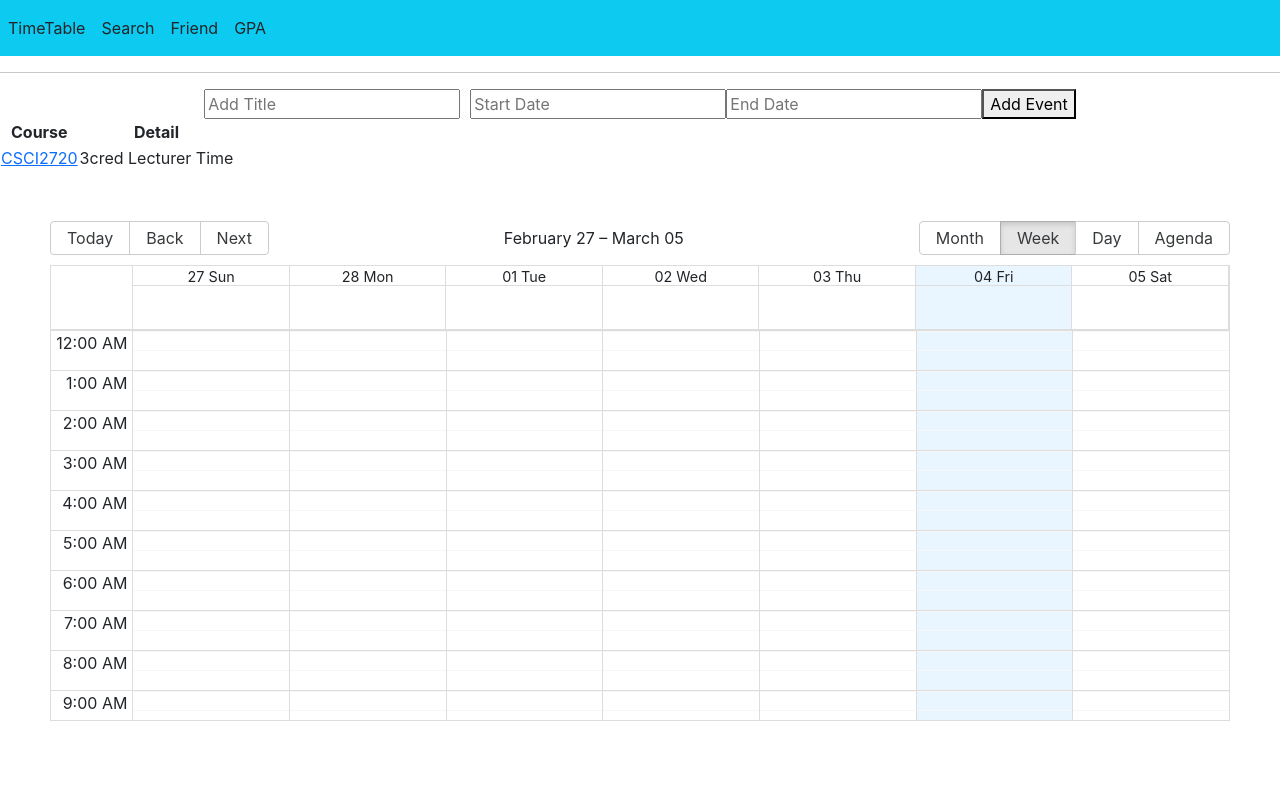
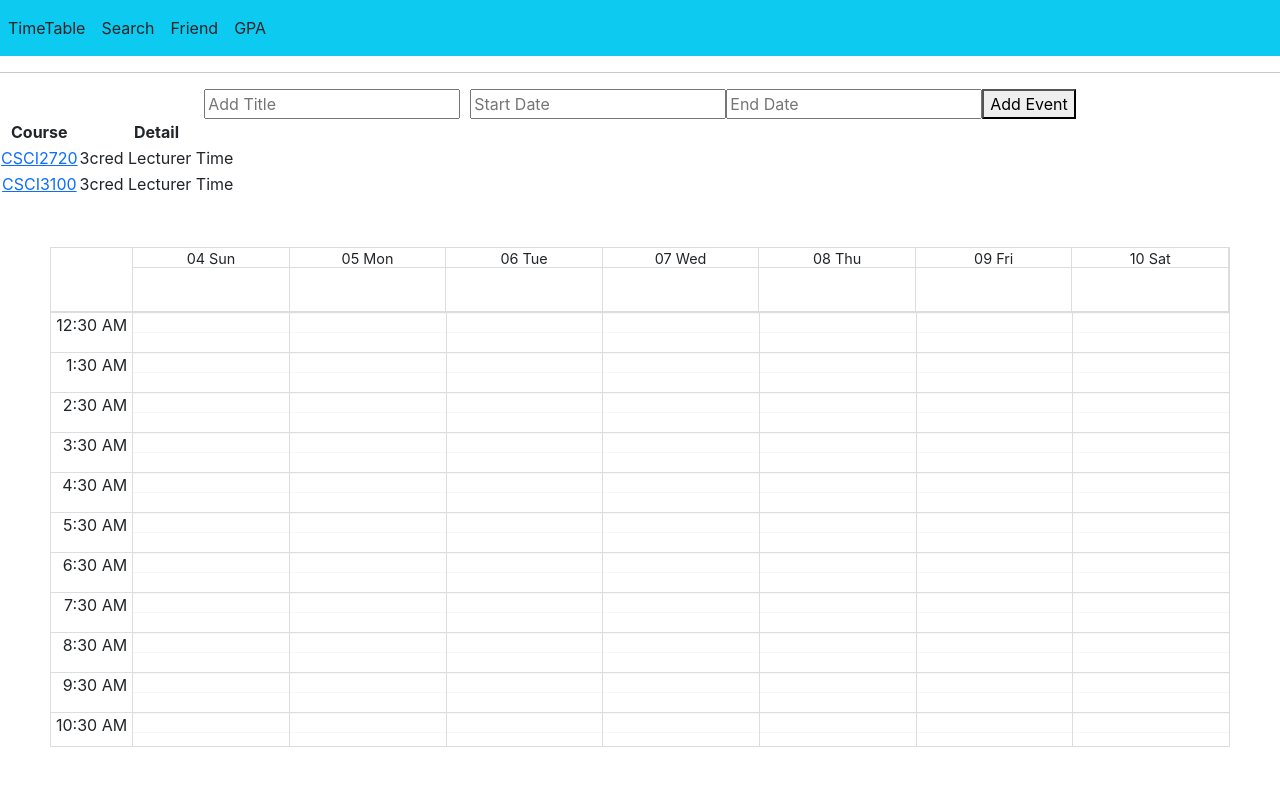
Before and after one commit to sunnyny-hk/CSCI3100, a React (Create React App) app in the folder CUTime/: page / in a window 1280 px wide. Shown: the top 786 px of the page. Built offline with nearby package versions, Linux system fonts and the light colour scheme.

Commit message:
update timetable

```diff
--- a/CUTime/src/timetableComp.js
+++ b/CUTime/src/timetableComp.js
@@ -1,58 +1,82 @@
-import format from "date-fns/format";
-import getDay from "date-fns/getDay";
-import parse from "date-fns/parse";
-import startOfWeek from "date-fns/startOfWeek";
-import React, { useState, forwardRef } from "react";
-import { Calendar, dateFnsLocalizer, Views } from "react-big-calendar";
+import React, { useState, forwardRef, useCallback } from "react";
+import { Calendar, momentLocalizer , Views } from "react-big-calendar";
 import "react-big-calendar/lib/css/react-big-calendar.css";
 import DatePicker from "react-datepicker";
 import "react-datepicker/dist/react-datepicker.css";
+import moment from 'moment'
 
 
+  const localizer = momentLocalizer(moment);
 
-const locales = {
-    "en-US": require("date-fns/locale/en-US")
+  const defaultView = Views.WEEK;
+  const defaultStartTime = new Date("2022-09-04T08:30:00+08:00");
+  const defaultEndTime = new Date("2022-09-15T20:00:00+08:00");
+  const defaultDate = new Date("2022-09-05")
+  const defaultStep = 30
+
+
+  const color = ['AntiqueWhite','Aqua','Beige','CadetBlue','FloralWhite','HotPink']
+  //TODO: Import data from database
+  const events = []
+
+  const CSCI2720 =
+  {
+    title: "CSCI2720",
+    start: new Date("2022-09-05T12:00:00+08:00"),
+    end: new Date("2022-09-05T16:00:00+08:00"),
+    name: "CSCI2720: Building Web Application",
+    venue: "UCC206",
+    lecturer: "Prof xxx",
+    class:"T02",
+    atr: 1
   }
 
-  const localizer = dateFnsLocalizer({
-    format,
-    parse,
-    startOfWeek,
-    getDay,
-    locales
-  })
 
-  const defaultView = Views.WEEK
-
-  //TODO: Import data from database
-  const events = [
-    {
-      title: "Example",
-      start: new Date("2022-02-01T12:00:00+08:00"),
-      end: new Date("2022-02-01T16:00:00+08:00")
-    },
-    {
-      title: "Example2",
-      start: new Date("2022-02-02T13:00:00+08:00"),
-      end: new Date("2022-02-02T14:00:00+08:00")
-    }
-  ]
-
-  const exampleEvent =
+  const CSCI3100 =
   {
-    title: "NewExample",
-    start: new Date(2022, 2, 1),
-    end: new Date(2022, 2, 1)
+    title: "CSCI3100",
+    start: new Date("2022-09-06T12:00:00+08:00"),
+    end: new Date("2022-09-06T16:00:00+08:00"),
+    name: "CSCI2720: Building Web Application",
+    venue: "UCC206",
+    lecturer: "Prof xxx",
+    class:"T02",
+    atr: 2
   }
 
+function CustomToolbar(){
+  return <span></span>
+}
+
 function TimeTable (props) {
-    const [newEvent, setNewEvent] = useState({ title: "", start: "", end: "" });
+    const [newEvent, setNewEvent] = useState({ title: "", start: "", end: "" , name:"", venue:"", lecturer:"",class:"",color:""});
     const [allEvents, setAllEvents] = useState(events);
+
+    const handleSelectEvent =   useCallback((e) => window.alert(`Name: ${e.name}\nVenue: ${e.venue}\nLecturer: ${e.lecturer}\nClass: ${e.class}`),[])
+
+    const onDoubleClickEvent = useCallback((e)=>window.alert('hello'),[])
+    // function onDoubleClickEvent(event){
+    //   window.alert("hello")
+    //   const idx = allEvents.indexOf(event)
+    //   setAllEvents(allEvents.filter((ele,index)=>{return index!==idx}))
+    // }
+
+    function eventPropGetter(event) {
+      var style = {
+        backgroundColor:color[event.atr],
+        color:'black'
+      }
+
+      return {style:style}
+    }
+
 
     function handleAddEvent(eve) {
       console.log("pass through handleAddEvent Fn");
       setAllEvents([...allEvents, eve]);
     }
+
+
 
 
     return (<>
@@ -76,15 +100,25 @@ function TimeTable (props) {
                 </thead>
                 <tbody>
                     <tr>
-                        <td><a href='#' onClick={() => handleAddEvent(exampleEvent)}>CSCI2720</a></td>
+                        <td><a href='#' onClick={() => handleAddEvent(CSCI2720)}>CSCI2720</a></td>
+                        <td>3cred Lecturer Time</td>
+
+                    </tr>
+                    <tr>
+                        <td><a href='#' onClick={() => handleAddEvent(CSCI3100)}>CSCI3100</a></td>
                         <td>3cred Lecturer Time</td>
                     </tr>
                 </tbody>
             </table>
         </div>
 
-        <Calendar localizer={localizer} events={allEvents} startAccessor="start" endAccessor="end" defaultView={defaultView} style={{ height: 500, margin: "50px" }} />
+        <Calendar localizer={localizer} events={allEvents} defaultView={defaultView} defaultDate={defaultDate} style={{ height: 500, margin: "50px"}}
+        views={{week: true}}  components={{toolbar:CustomToolbar}} min={defaultStartTime} max={defaultEndTime} step={defaultStep} timeslots={2} onSelectEvent={handleSelectEvent} onDoubleClickEvent={onDoubleClickEvent}
+        eventPropGetter={event=>eventPropGetter(event)}/>
     </>);
 }
 
+
+
+
 export{TimeTable};
```
Also changed, not shown: 1 other file (tests, documents, lock files or other folders).
